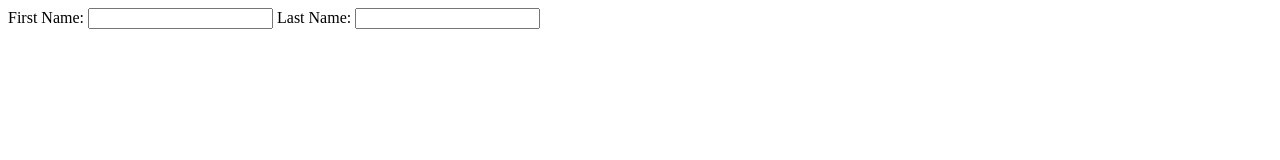
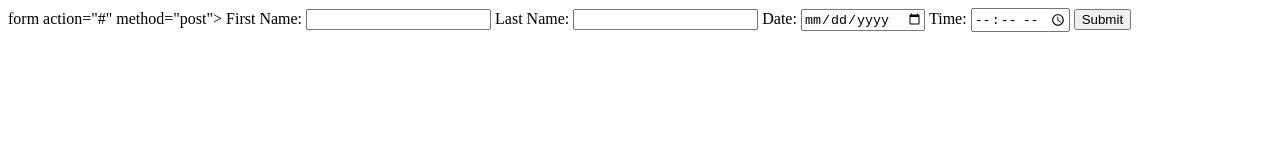
Before and after one commit to Gurpinder1340/Appointment---Scheduler, a website: page index.html in a window 1280 px wide. Drawn offline with Linux system fonts and the light colour scheme.

Commit message:
Added inputs

```diff
--- a/index.html
+++ b/index.html
@@ -6,10 +6,21 @@
     <title>Document</title>
 </head>
 <body>
-        <label for="fname">First Name:
-                    <input type="text" id="fname" name="fname">
-                    <label for="lname">Last Name:
-                    <input type="text" id="lname" name="lname">
+      form action="#" method="post">
+        <label for="firstName">First Name:</label>
+        <input type="text" id="firstName" name="firstName" required>
+
+        <label for="lastName">Last Name:</label>
+        <input type="text" id="lastName" name="lastName" required>
+
+        <label for="date">Date:</label>
+        <input type="date" id="date" name="date" required>
+
+        <label for="time">Time:</label>
+        <input type="time" id="time" name="time" required>
+
+        <button type="submit">Submit</button>
+    </form>
 
 
         </label>
```
